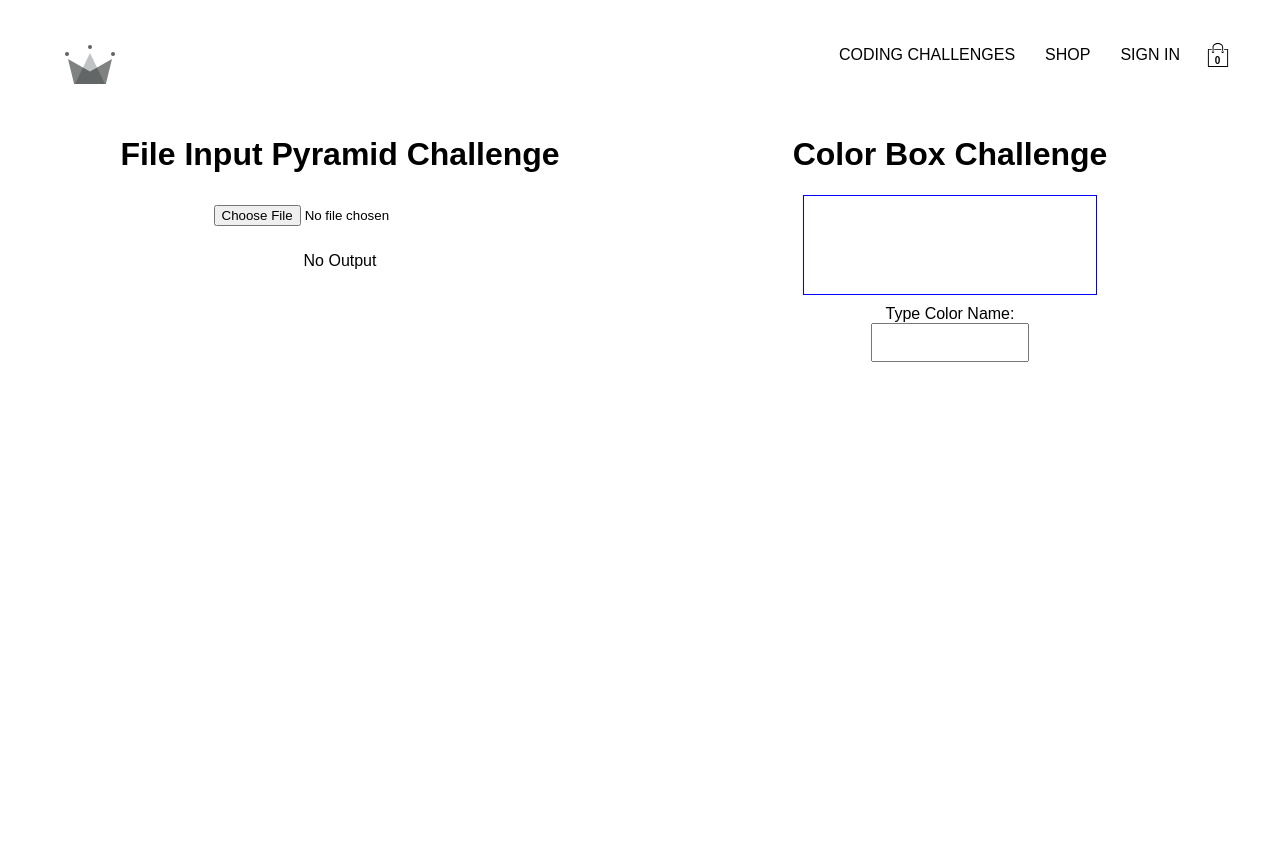
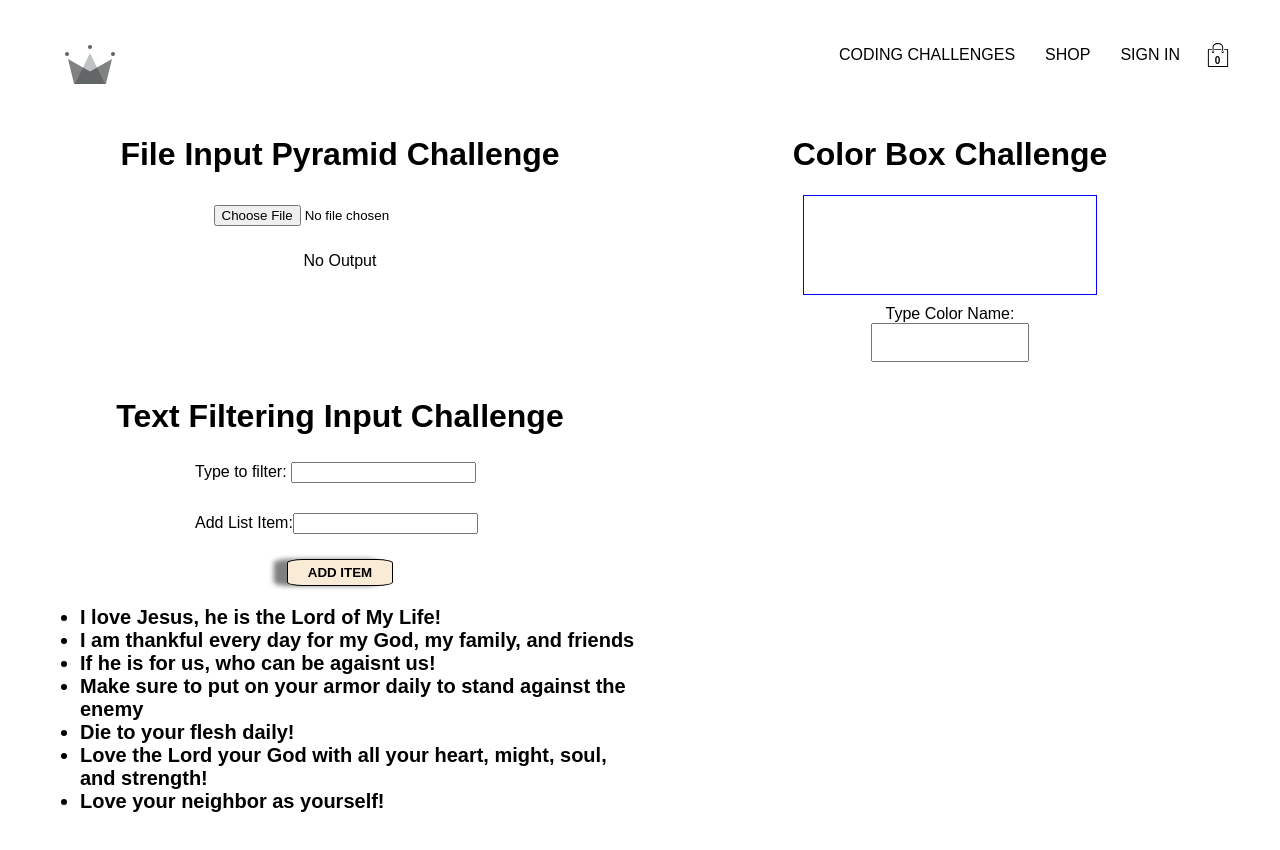
Before and after one commit to StephSince93/crown-ecomm, a React (Create React App) app: page /coding-challenges in a window 1280 px wide. Shown: the top 850 px of the page. Before the commit the page ends 800 px from the top, so only its background shows below. Built offline with nearby package versions, Linux system fonts and the light colour scheme; no server answers; the database is empty; a web font is replaced by a local one.

Commit message:
Added the Filter List Coding challenge component

```diff
--- /dev/null
+++ b/src/components/coding-challenges/filter-list/add-list-item/add-list-item.component.jsx
@@ -0,0 +1,16 @@
+import "./add-list-item.styles.scss";
+const AddListItem = () => {
+  return (
+    <div className="add-list-item-wrapper">
+      <label className="add-list-item-input">
+        Add List Item:
+        <input type="text" />
+      </label>
+      <button className="add-list-item-button" type="button">
+        Add Item
+      </button>
+    </div>
+  );
+};
+
+export default AddListItem;
--- /dev/null
+++ b/src/components/coding-challenges/filter-list/add-list-item/add-list-item.styles.scss
@@ -0,0 +1,36 @@
+.add-list-item-wrapper {
+  .add-list-item-input {
+    display: block;
+    padding: 5px;
+    margin-top: 20px;
+    margin-right: auto;
+    margin-left: auto;
+    width: 50%;
+  }
+
+  .add-list-item-button {
+    display: block;
+    padding: 5px 20px 5px 20px;
+    margin-top: 20px;
+    margin-right: auto;
+    margin-left: auto;
+    background-color: antiquewhite;
+    border: 1px solid black;
+    border-radius: 15%;
+    text-transform: uppercase;
+    font-weight: bold;
+    box-shadow: -1em 0 0.4em grey;
+
+    &:hover {
+      background-color: lightcyan;
+    }
+
+    &:active {
+      background: #e5e5e5;
+      -webkit-box-shadow: inset 0px 0px 5px #c1c1c1;
+      -moz-box-shadow: inset 0px 0px 5px #c1c1c1;
+      box-shadow: inset 0px 0px 5px #c1c1c1;
+      outline: none;
+    }
+  }
+}
--- /dev/null
+++ b/src/components/coding-challenges/filter-list/filter-list.component.jsx
@@ -0,0 +1,58 @@
+import "./filter-list.styles.scss";
+import { useRef } from "react";
+
+import AddListItem from "./add-list-item/add-list-item.component";
+
+const FilterList = () => {
+  const listRef = useRef(null);
+
+  const filterInput = (e) => {
+    let { value } = e.target;
+    console.log(value, listRef.current.children);
+    let childList = listRef.current.children;
+    let count = 0;
+    while (count < childList.length) {
+      let text = childList[count].innerText;
+      if (!value.length) {
+        childList[count].className = "";
+      }
+      if (text.toLowerCase().includes(value.toLowerCase())) {
+        childList[count].className = ""; // Removes hidden class
+
+        // Regex to add mark tag with highlight class anywhere the
+        const regex = new RegExp(value, "gi");
+        text = text.replace(/(<mark class="highlight">|<\/mark>)/gim, "");
+        const matchedText = text.replace(
+          regex,
+          '<mark class="highlight">$&</mark>'
+        );
+        childList[count].innerHTML = matchedText;
+      } else {
+        childList[count].className = "hide-list-item"; // Adds hidden class
+      }
+      count++;
+    }
+  };
+  return (
+    <div className="filter-list-wrapper">
+      <h1 className="filter-list-header">Text Filtering Input Challenge</h1>
+      <label className="filter-list-input">
+        Type to filter: <input onChange={filterInput} />
+      </label>
+      <AddListItem />
+      <ul ref={listRef} className="filter-list-list">
+        <li>I love Jesus, he is the Lord of My Life!</li>
+        <li>I am thankful every day for my God, my family, and friends</li>
+        <li>If he is for us, who can be agaisnt us!</li>
+        <li>Make sure to put on your armor daily to stand against the enemy</li>
+        <li>Die to your flesh daily!</li>
+        <li>
+          Love the Lord your God with all your heart, might, soul, and strength!
+        </li>
+        <li>Love your neighbor as yourself!</li>
+      </ul>
+    </div>
+  );
+};
+
+export default FilterList;
--- /dev/null
+++ b/src/components/coding-challenges/filter-list/filter-list.styles.scss
@@ -0,0 +1,24 @@
+.filter-list-wrapper {
+  .filter-list-header {
+    text-align: center;
+  }
+  .filter-list-input {
+    display: block;
+    padding: 5px;
+    margin-right: auto;
+    margin-left: auto;
+    width: 50%;
+  }
+  .filter-list-list {
+    font-size: 20px;
+    font-weight: bold;
+  }
+
+  .hide-list-item {
+    display: none;
+  }
+
+  .highlight {
+    background-color: yellow;
+  }
+}
--- a/src/routes/coding-challenges/coding-challenges.component.jsx
+++ b/src/routes/coding-challenges/coding-challenges.component.jsx
@@ -1,11 +1,13 @@
 import './coding-challenges.styles.scss'
 import FileInputPyramid from "../../components/coding-challenges/file-input-pyramid/file-input-pyramid.component";
 import ColorBox from '../../components/coding-challenges/color-box/color-box.component';
+import FilterList from '../../components/coding-challenges/filter-list/filter-list.component';
 const CodingChallenges = () => {
     return (
         <div className="coding-challeneges-wrapper">
         <FileInputPyramid />
         <ColorBox />
+        <FilterList/>
         {/* <FileInputPyramid />
         <FileInputPyramid /> */}
         </div>
```
